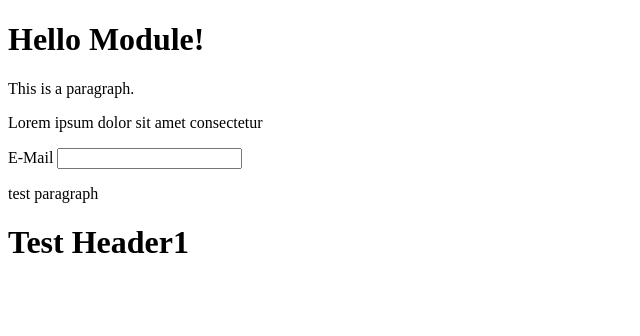
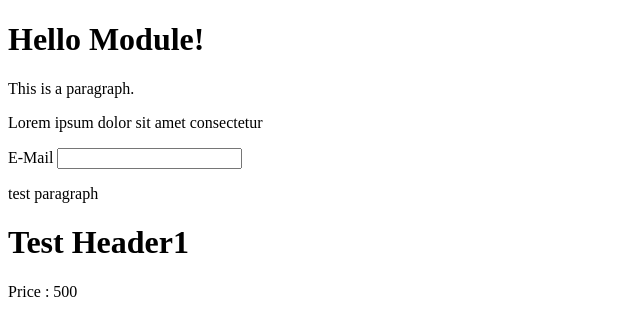
Before and after one commit to rajeshmya/git-demo, a plain HTML site: page index.html in a window 1280 px wide. Shown: the full height of the page, 0-640 px from the left. Drawn offline with Linux system fonts and the light colour scheme.

Commit message:
price 500 added

```diff
--- a/index.html
+++ b/index.html
@@ -14,5 +14,6 @@
 </form>
 <p>test paragraph</p>
 <h1>Test Header1</h1>
+Price : 500
 </body>
 </html>
```
